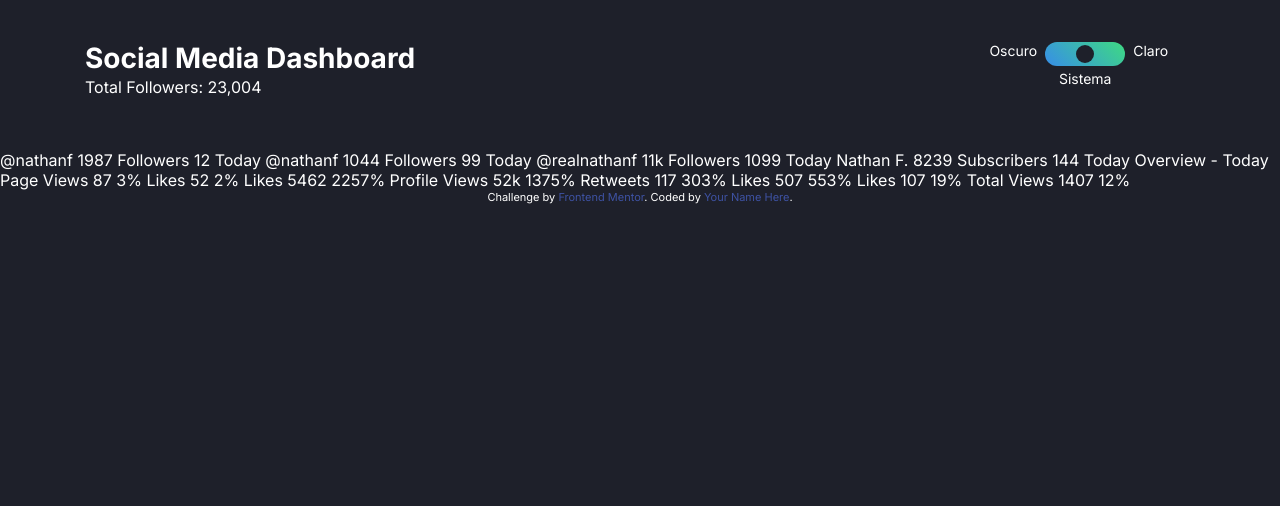
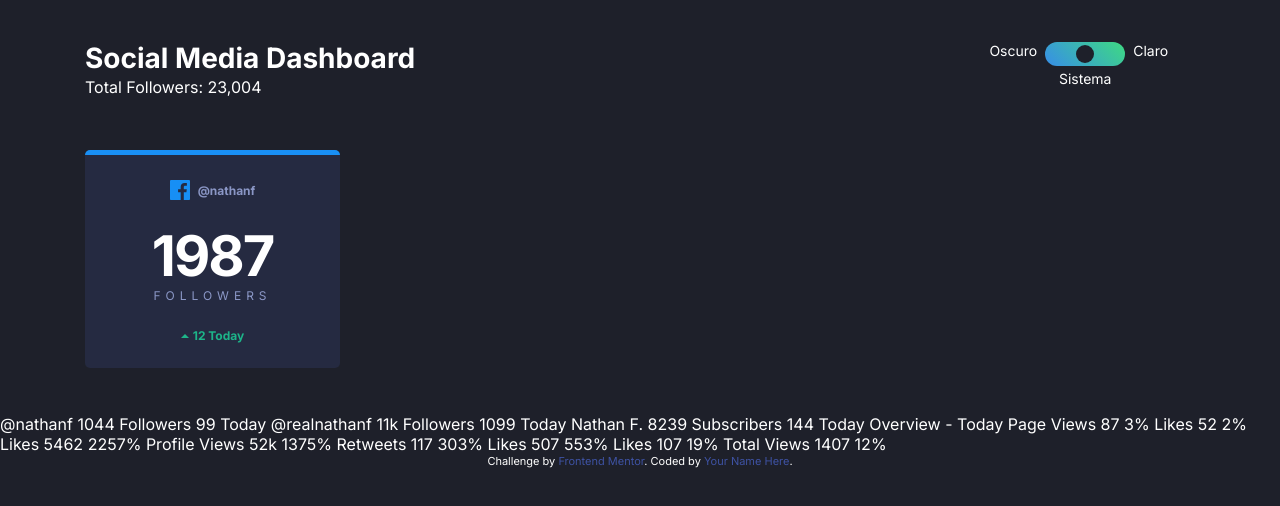
Before and after one commit to poldiaz50/social-media-dashboard, a website: page index.html in a window 1280 px wide. Drawn offline with Linux system fonts and the light colour scheme.

Commit message:
Styles for card

```diff
--- a/app/scss/components/card.scss
+++ b/app/scss/components/card.scss
@@ -1,5 +1,105 @@
 @use '../util' as *;
 
 .card {
-    padding: rem(20);
+    background: var(--dark-card);
+    color: var(--dark-text1);
+    width: rem(255);
+    padding: rem(25);
+    border-radius: rem(5);
+    text-align: center;
+    &--facebook {
+        border-top: rem(5) solid var(--facebook);
+    }
+    &--twitter {
+
+    }
+    &--instagram {
+
+    }
+    &--youtube {
+
+    }
+
+    &__top {
+
+    }
+
+    &__platform {
+        display: flex;
+        justify-content: center;
+        align-items: center;
+        margin-bottom: rem(28);
+    }
+
+    &__icon {
+        margin-right: rem(8);
+        &--facebook {
+
+        }
+        &--twitter {
+
+        }
+        &--instagram {
+
+        }
+        &--youtube {
+
+        }
+    }
+
+    &__username {
+        font-size: rem(12);
+        font-weight: 700;
+    }
+
+    &__followers {
+        margin-bottom: rem(25);
+    }
+
+    &__count {
+        color: var(--light-bg);
+        font-weight: 700;
+        letter-spacing: rem(-2);
+        line-height: 1;
+        margin-bottom: rem(4);
+
+        &--big {
+            font-size: rem(56);
+        }
+        &--small {
+
+        }
+    }
+
+    &__label {
+        color: var(--dark-text1);
+        font-size: rem(12);
+        font-weight: 400;
+        text-transform: uppercase;
+        letter-spacing: rem(5);
+    }
+
+    &__change {
+        display: flex;
+        font-size: rem(12);
+        font-weight: 700;
+        align-items: center;
+        justify-content: center;
+
+        &--up {
+            @extend .card__change;
+            color: var(--limegreen);
+        }
+        &--down {
+            color: var(--brightred);
+        }
+
+        img {
+            margin-right: rem(4);
+        }
+    }
+
+    &__number {
+
+    }
 }
--- a/index.html
+++ b/index.html
@@ -47,7 +47,6 @@
         aria-label="theme toggle"
         role="radiogroup"
       >
-
         <div class="toggle__wrapper">
           <input type="radio" name="theme" id="dark" />
           <input type="radio" name="theme" id="system" checked />
@@ -63,12 +62,33 @@
     </header>
 
     <main>
-      <section></section>
-      @nathanf 1987 Followers 12 Today @nathanf 1044 Followers 99 Today
-      @realnathanf 11k Followers 1099 Today Nathan F. 8239 Subscribers 144 Today
-      Overview - Today Page Views 87 3% Likes 52 2% Likes 5462 2257% Profile
-      Views 52k 1375% Retweets 117 303% Likes 507 553% Likes 107 19% Total Views
-      1407 12%
+      <section class="container">
+        <div class="card card--facebook">
+          <div class="card__platform">
+            <img
+              class="card__icon"
+              src="/images/icon-facebook.svg"
+              alt="facebook"
+            />
+
+            <div class="card__username">@nathanf</div>
+          </div>
+          <div class="card__followers">
+            <div class="card__count card__count--big">1987</div>
+            <div class="card__label">Followers</div>
+          </div>
+
+          <div class="card__change--up">
+            <img src="/images/icon-up.svg" alt="up arrow" />
+            <div class="card__number">12 Today</div>
+          </div>
+        </div>
+      </section>
+
+      @nathanf 1044 Followers 99 Today @realnathanf 11k Followers 1099 Today
+      Nathan F. 8239 Subscribers 144 Today Overview - Today Page Views 87 3%
+      Likes 52 2% Likes 5462 2257% Profile Views 52k 1375% Retweets 117 303%
+      Likes 507 553% Likes 107 19% Total Views 1407 12%
     </main>
 
     <div class="attribution">
```
Also changed, not shown: dist/style.css, 1 other file.
